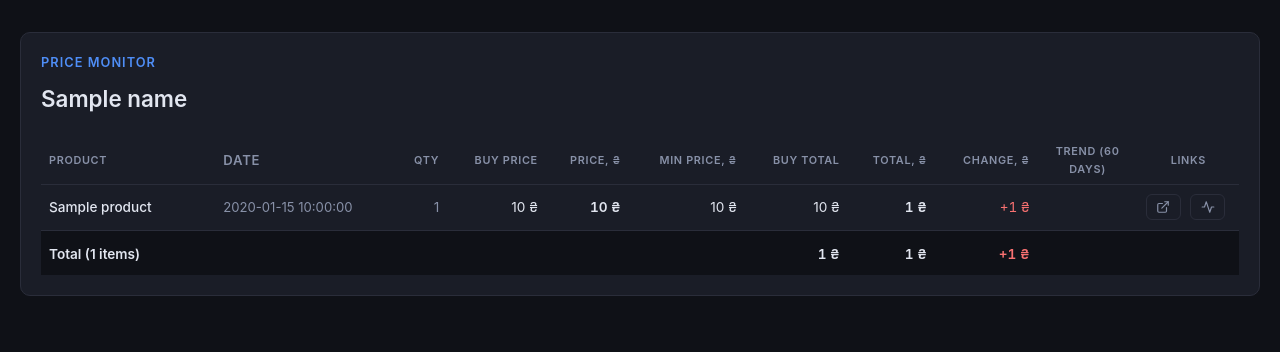
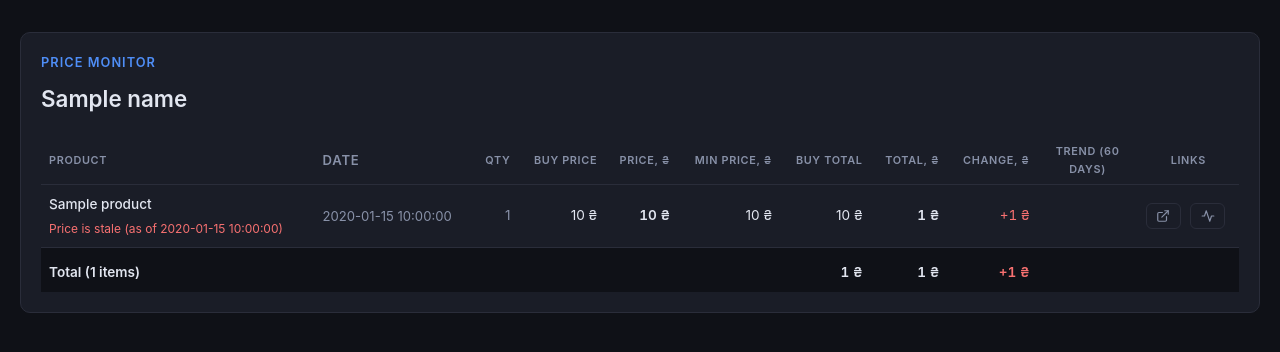
Before and after one commit to soksanichenko/hotline-listing, a FastAPI app: template sources/templates/dashboard.html in a window 1280 px wide. Shown: the part 57-409 px from the top of the page. Run offline with FastAPI, Linux system fonts and the light colour scheme; the template is opened without the code that fills it: most values are stand-ins (such as "Sample title", 1, 10 or a date in 2020); parts of the project's set-up code (start-up, migrations or seed data) failed here and were passed over.

Commit message:
fix(i18n): translate the stale-price message client-side
"Ціна застаріла (з ...)" was hardcoded server-side, bypassing the
client-side i18n switcher entirely — it stayed Ukrainian regardless of
selected language. ProductSummary now carries stale_since separately
from the formatted error text; the template emits a data-i18n-stale/
data-date element (same pattern as the header's cache_meta), and
i18n.js translates it in applyLang() like everything else.

str(exc) fetch-failure errors are untouched — arbitrary exception text
isn't designed UX copy to translate.

Co-Authored-By: Claude Sonnet 5 <noreply@anthropic.com>

```diff
--- a/sources/src/hotline_prices/app.py
+++ b/sources/src/hotline_prices/app.py
@@ -225,6 +225,7 @@ async def _get_product(product: ProductConfig) -> ProductSummary:
             purchase_price=product.purchase_price,
             purchase_date=product.purchase_date,
             error=f"Ціна застаріла (з {stale_since})",
+            stale_since=stale_since,
         )
 
     return ProductSummary(
--- a/sources/src/hotline_prices/models.py
+++ b/sources/src/hotline_prices/models.py
@@ -20,6 +20,7 @@ class ProductSummary:
     purchase_date: date | None = None
     price_history_uah: list[float] = field(default_factory=list)
     error: str | None = None
+    stale_since: str | None = None
 
     @property
     def total_uah(self) -> float:
--- a/sources/static/i18n.js
+++ b/sources/static/i18n.js
@@ -16,6 +16,7 @@ const i18n = {
         col_links:           'Посилання',
         total_row:           n => `Разом (${n} позицій)`,
         cache_meta:          (min, ts) => `кеш ${min} хв · оновлено ${ts}`,
+        stale_price:         date => `Ціна застаріла (з ${date})`,
         link_chart:          'Графік',
         // landing
         landing_title:    'Моніторинг цін з Hotline.ua',
@@ -66,6 +67,7 @@ const i18n = {
         col_links:           'Links',
         total_row:           n => `Total (${n} items)`,
         cache_meta:          (min, ts) => `cache ${min} min · updated ${ts}`,
+        stale_price:         date => `Price is stale (as of ${date})`,
         link_chart:          'Chart',
         landing_title:    'Price Monitoring from Hotline.ua',
         landing_desc:     'Add a product list — get a summary table with current prices, trends and comparison to your purchase price. Your table is saved at a unique link.',
@@ -113,6 +115,7 @@ const i18n = {
         col_links:           'Ссылки',
         total_row:           n => `Итого (${n} позиций)`,
         cache_meta:          (min, ts) => `кеш ${min} мин · обновлено ${ts}`,
+        stale_price:         date => `Цена устарела (с ${date})`,
         link_chart:          'График',
         landing_title:    'Мониторинг цен с Hotline.ua',
         landing_desc:     'Добавь список товаров — получи сводную таблицу с текущими ценами, динамикой и сравнением с ценой покупки. Твоя таблица хранится по уникальной ссылке.',
@@ -175,6 +178,10 @@ function applyLang(lang) {
     const metaEl = document.querySelector('[data-i18n-meta]');
     if (metaEl) metaEl.textContent = tr.cache_meta(metaEl.dataset.ttl, metaEl.dataset.ts);
 
+    document.querySelectorAll('[data-i18n-stale]').forEach(el => {
+        el.textContent = tr.stale_price(el.dataset.date);
+    });
+
     if (typeof onLangChange === 'function') onLangChange(lang);
 
     const sel = document.getElementById('lang-select');
--- a/sources/templates/dashboard.html
+++ b/sources/templates/dashboard.html
@@ -57,7 +57,8 @@
             <td class="col-title">
               {% if p.error %}<span class="error-badge">!</span>{% endif %}
               <a href="{{ p.hotline_url }}" target="_blank" rel="noopener">{{ p.title }}</a>
-              {% if p.error %}<div class="error-msg">{{ p.error }}</div>{% endif %}
+              {% if p.stale_since %}<div class="error-msg" data-i18n-stale data-date="{{ p.stale_since }}">{{ p.error }}</div>
+              {% elif p.error %}<div class="error-msg">{{ p.error }}</div>{% endif %}
             </td>
             <td class="col-date">{{ p.purchase_date or '—' }}</td>
             <td class="col-num qty">{{ p.count }}</td>
```
Also changed, not shown: tests/test_app_pricing.py (+1 -0 lines), tests/test_app_routes.py (+17 -0 lines).
